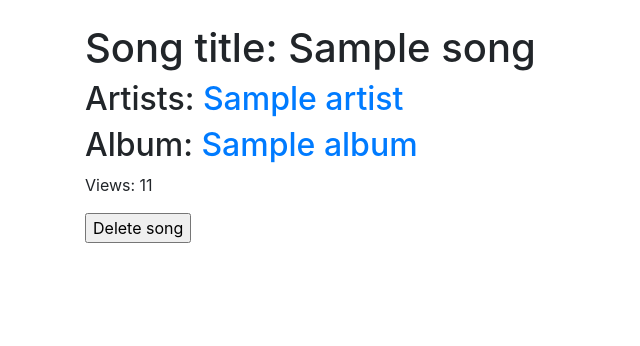
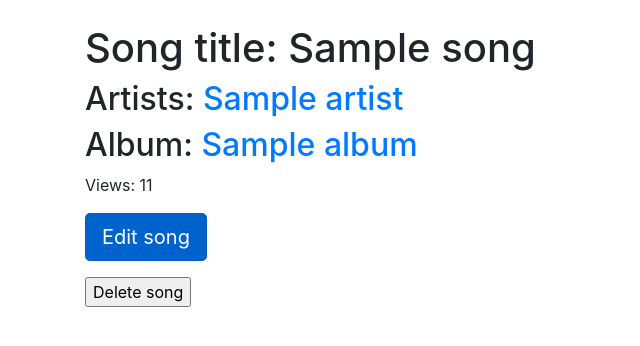
Before and after one commit to vikketii/tsoha, a Flask app: page /songs/1/ in a window 1280 px wide. Shown: the part 56-402 px from the top of the page, without its empty margins (0-640 px from the left). Run offline with Flask 2, Linux system fonts and the light colour scheme; the first user in the database is signed in; tables that the repository leaves empty hold one stand-in row (Sample ...); some libraries are stand-ins or nearby versions.

Commit message:
admin can update song info

```diff
--- a/application/artists/models.py
+++ b/application/artists/models.py
@@ -53,11 +53,11 @@ class Artist(Base):
         res = db.engine.execute(stmt)
         response = {'albums': []}
 
-
         for row in res:
             response.update([('id', row[0]), ('name', row[1])])
 
             if row[2]:
-                response['albums'].append({'id': row[2], 'name': row[3], 'song_count': row[4]})
+                response['albums'].append(
+                    {'id': row[2], 'name': row[3], 'song_count': row[4]})
 
         return response
--- a/application/songs/models.py
+++ b/application/songs/models.py
@@ -54,3 +54,18 @@ class Song(Base):
                              'samples_made_count': row[3], 'views': row[4]})
 
         return response
+
+    @staticmethod
+    def get_song_artist(id):
+        stmt = text("""SELECT artist.id FROM song
+                        JOIN song_artist ON song_artist.song_id = song.id
+                        JOIN artist ON artist.id = song_artist.artist_id
+                        WHERE song.id = :id""").params(id=id)
+
+        res = db.engine.execute(stmt)
+        response = None
+
+        for row in res:
+            response = row[0]
+
+        return response
--- a/application/songs/views.py
+++ b/application/songs/views.py
@@ -3,7 +3,7 @@ from flask_login import login_required, current_user
 
 from application import app, db
 from application.songs.models import Song
-from application.songs.forms import SongForm
+from application.songs.forms import SongForm, SongUpdateForm
 from application.artists.models import Artist
 from application.albums.models import Album
 
@@ -19,8 +19,8 @@ def songs_form():
     form = SongForm()
     form.song_artist.choices = [(artist.id, artist.name)
                                 for artist in Artist.query.order_by('name')]
-    form.album.choices = [(artist.id, artist.name)
-                          for artist in Album.query.order_by('name')]
+    form.album.choices = [(album.id, album.name)
+                          for album in Album.query.order_by('name')]
 
     return render_template('songs/new.html', form=form)
 
@@ -56,8 +56,8 @@ def songs_create():
     form = SongForm(request.form)
     form.song_artist.choices = [(artist.id, artist.name)
                                 for artist in Artist.query.order_by('name')]
-    form.album.choices = [(artist.id, artist.name)
-                          for artist in Album.query.order_by('name')]
+    form.album.choices = [(album.id, album.name)
+                          for album in Album.query.order_by('name')]
 
     if not form.validate():
         return render_template('songs/new.html', form=form)
@@ -73,3 +73,43 @@ def songs_create():
     db.session().commit()
 
     return redirect(url_for('songs_index'))
+
+
+@app.route('/songs/<song_id>/edit', methods=['GET'])
+@login_required
+def songs_edit_one(song_id):
+    if not current_user.admin:
+        return redirect(url_for('songs_view_one', song_id=song_id))
+
+    song = Song.query.get_or_404(song_id)
+
+    form = SongUpdateForm(request.form)
+    form.album.choices = [(album.id, album.name)
+                          for album in Album.query.order_by('name')]
+
+    form.name.data = song.name
+    form.album.data = song.album_id
+
+    return render_template('songs/update.html', form=form, song_id=song_id)
+
+
+@app.route('/songs/<song_id>/edit', methods=['POST'])
+@login_required
+def songs_update_one(song_id):
+    if not current_user.admin:
+        return redirect(url_for('songs_view_one', song_id=song_id))
+
+    form = SongUpdateForm(request.form)
+    form.album.choices = [(album.id, album.name)
+                          for album in Album.query.order_by('name')]
+
+    if not form.validate():
+        return render_template('songs/update.html', form=form, song_id=song_id)
+
+    song = Song.query.get_or_404(song_id)
+    song.name = form.name.data
+    song.album_id = form.album.data
+
+    db.session.commit()
+
+    return redirect(url_for('songs_view_one', song_id=song_id))
--- a/application/templates/songs/one.html
+++ b/application/templates/songs/one.html
@@ -13,6 +13,10 @@
 <p>Views: {{song.views}}</p>
 
 {% if current_user.admin %}
+<p>
+    <a href="{{ url_for('songs_edit_one', song_id=song.id) }}" class="btn btn-primary btn-lg active" role="button"
+        aria-pressed="true">Edit song</a>
+</p>
 <form method="POST" action="{{ url_for('songs_delete_one', song_id=song.id) }}">
     <input type="submit" value="Delete song">
 </form>
```
Also changed, not shown: application/albums/models.py (+1 -11 lines), application/songs/forms.py (+9 -1 lines), application/templates/songs/update.html (added, +31 -0 lines).
